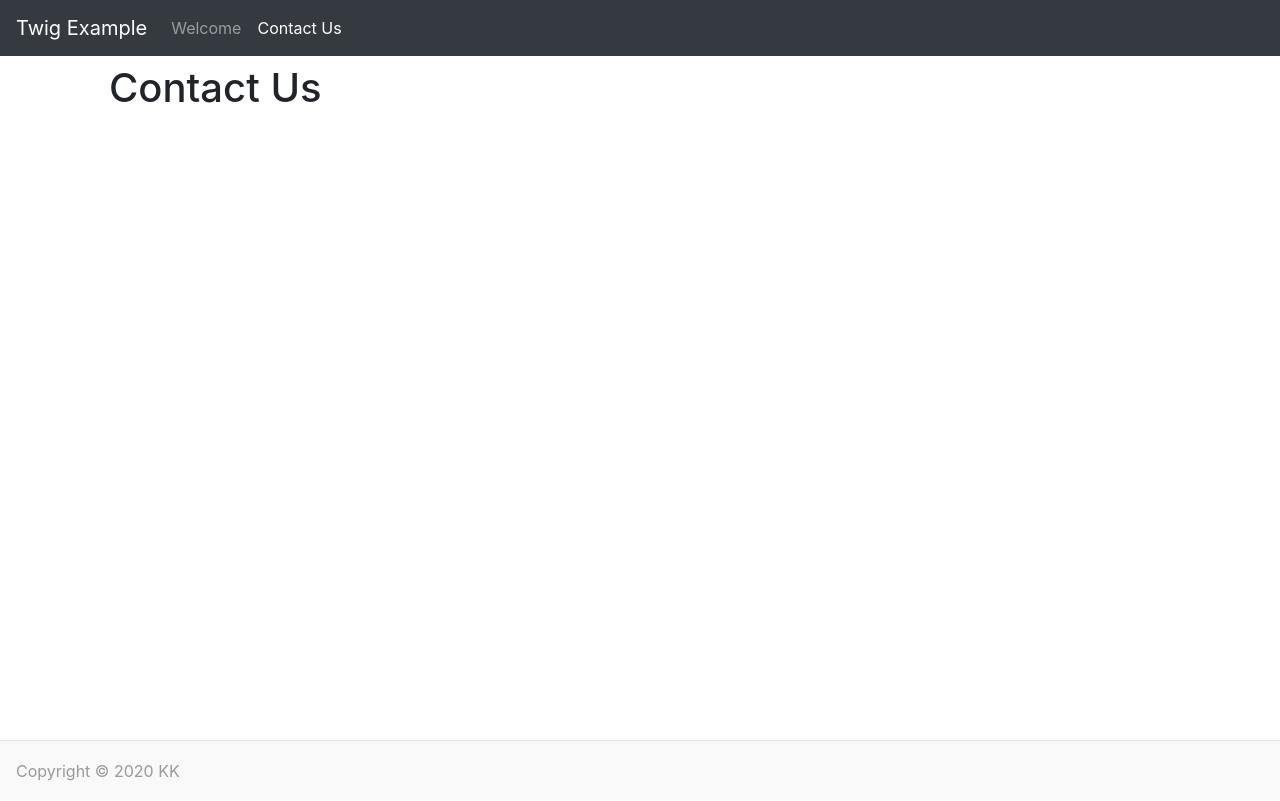
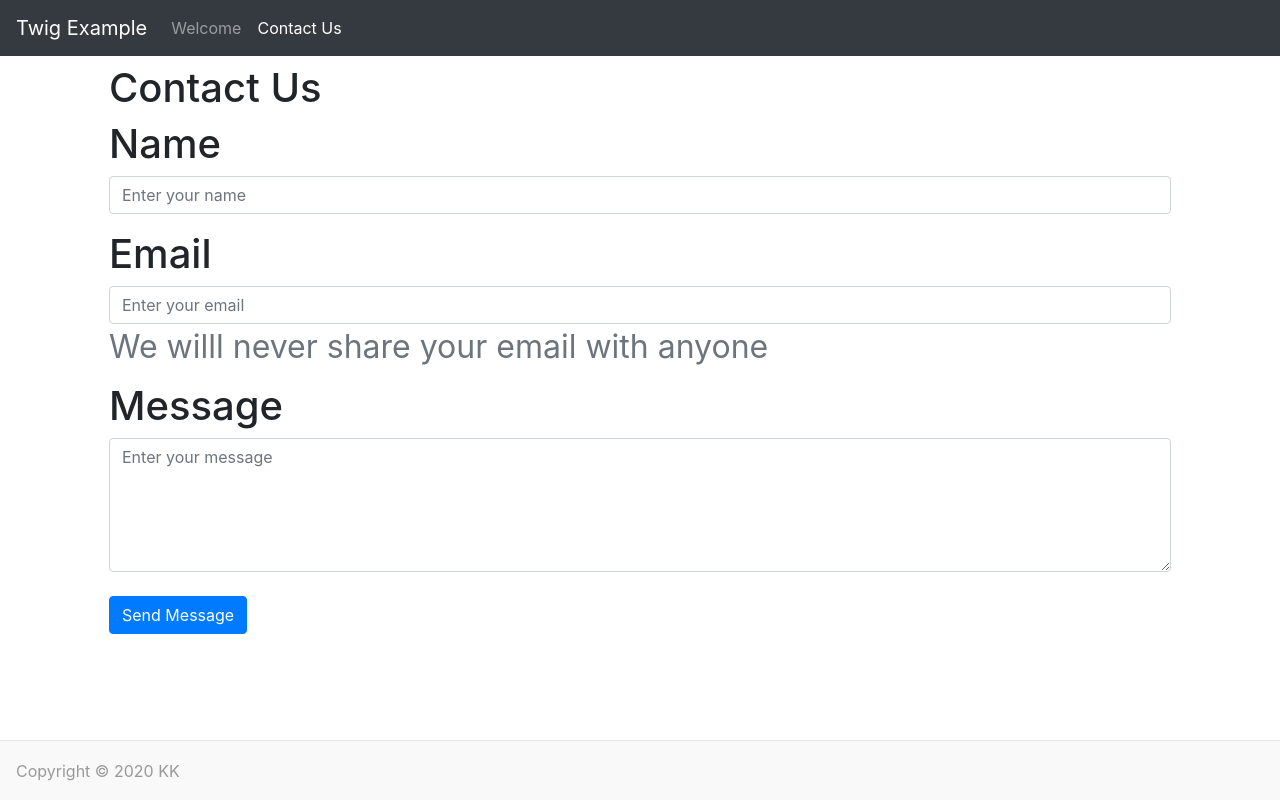
Before and after one commit to millerb08/twig, a PHP site: page /contact in a window 1280 px wide. Run offline with PHP 8.4, Linux system fonts and the light colour scheme; some libraries are stand-ins or nearby versions.

Commit message:
forms using macros

```diff
--- a/public/index.php
+++ b/public/index.php
@@ -20,7 +20,7 @@ $nav = [
 
 if(substr($_SERVER["REQUEST_URI"], 0, 8) == "/contact" ){
     $nav["contact"]["status"] = "active";
-    echo $twig->render('contact.twig', ['name' => 'miller', "nav" => $nav]);
+    echo $twig->render('contact.twig', ['name' => 'miller', "nav" => $nav, "post" => $_POST]);
 }else{
     $nav["home"]["status"] = "active";
     echo $twig->render('home.twig', ['name' => 'miller', "nav" => $nav]);
--- a/templates/contact.twig
+++ b/templates/contact.twig
@@ -3,4 +3,11 @@
 
 {% block content %}
 <h1>Contact Us<h1>
+{% import "forms.twig" as forms %}
+<form method="post">
+    {{ forms.input("name", post.name) }}
+    {{ forms.input("email", post.name, "", "We willl never share your email with anyone")  }}
+    {{ forms.textarea('message', post.message) }}
+    <button type="submit" class="btn btn-primary">Send Message</button>
+</form>
 {% endblock %}
--- /dev/null
+++ b/templates/forms.twig
@@ -0,0 +1,15 @@
+{% macro input(name, value, type = "text", help) %}
+    <div class="form-group">
+        <label for="input{{ name }}">{{ name|title }}</label>
+        <input class="form-control" type="{{ type|default("text") }}" id="input{{ name }}" name="{{ name }}" value="{{ value|e }}" placeholder="Enter your {{ name }}" />
+        {% if help %}<small class="form-text text-muted">{{ help }}</small>{% endif %}
+    </div>
+{% endmacro %}
+
+{% macro textarea(name, value, rows=5, help) %}
+    <div class="form-group">
+        <label for="input{{ name }}">{{ name|title }}</label>
+        {% if help %}<small class="form-text text-muted">{{ help }}</small>{% endif %}
+        <textarea class="form-control" id="input{{ name }}" name="{{ name }}" placeholder="Enter your {{ name }}" rows="{{ rows }}">{{ value|e }}</textarea>
+    </div>
+{% endmacro %}
```
Also changed, not shown: 1 other file.
